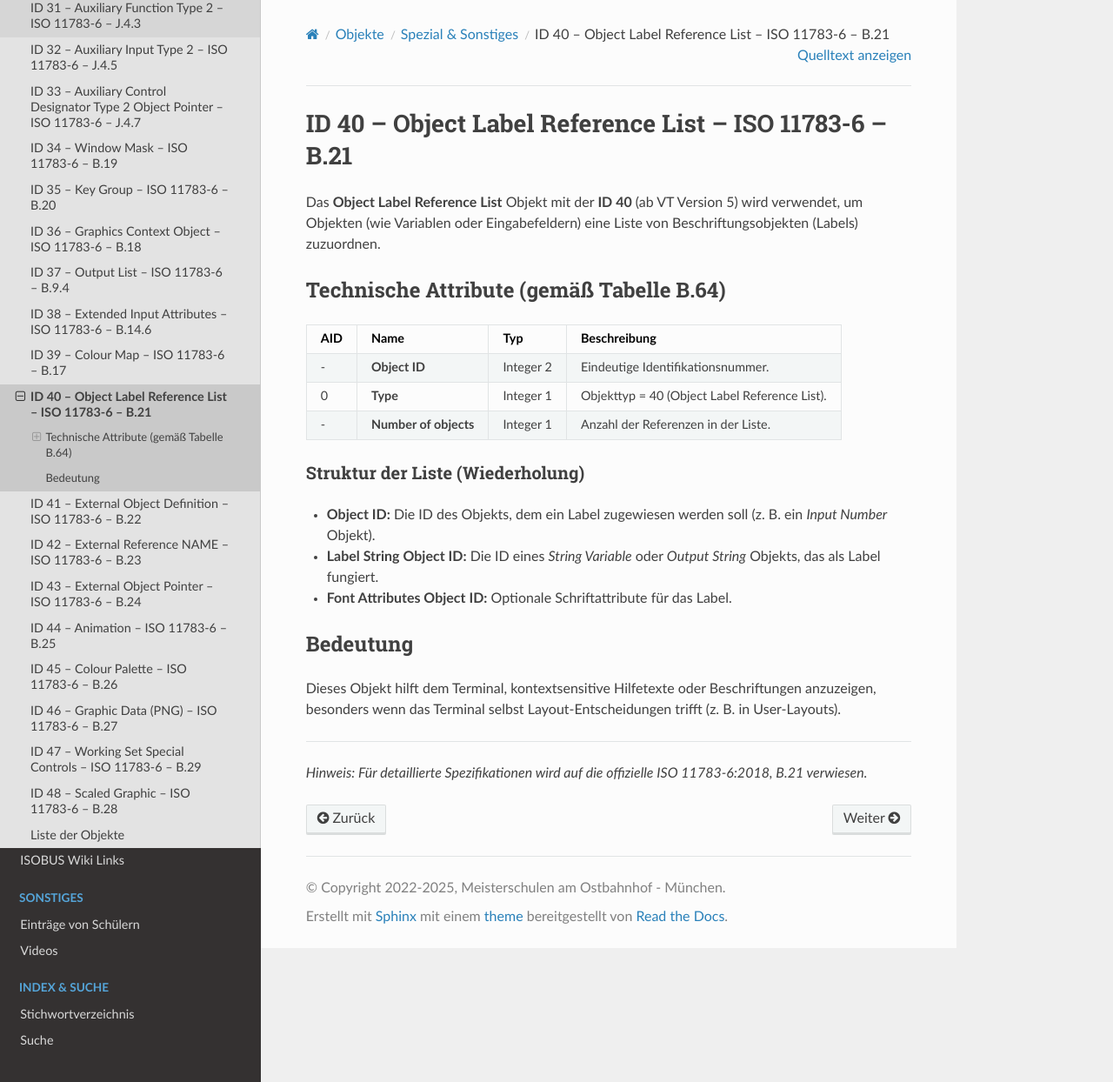
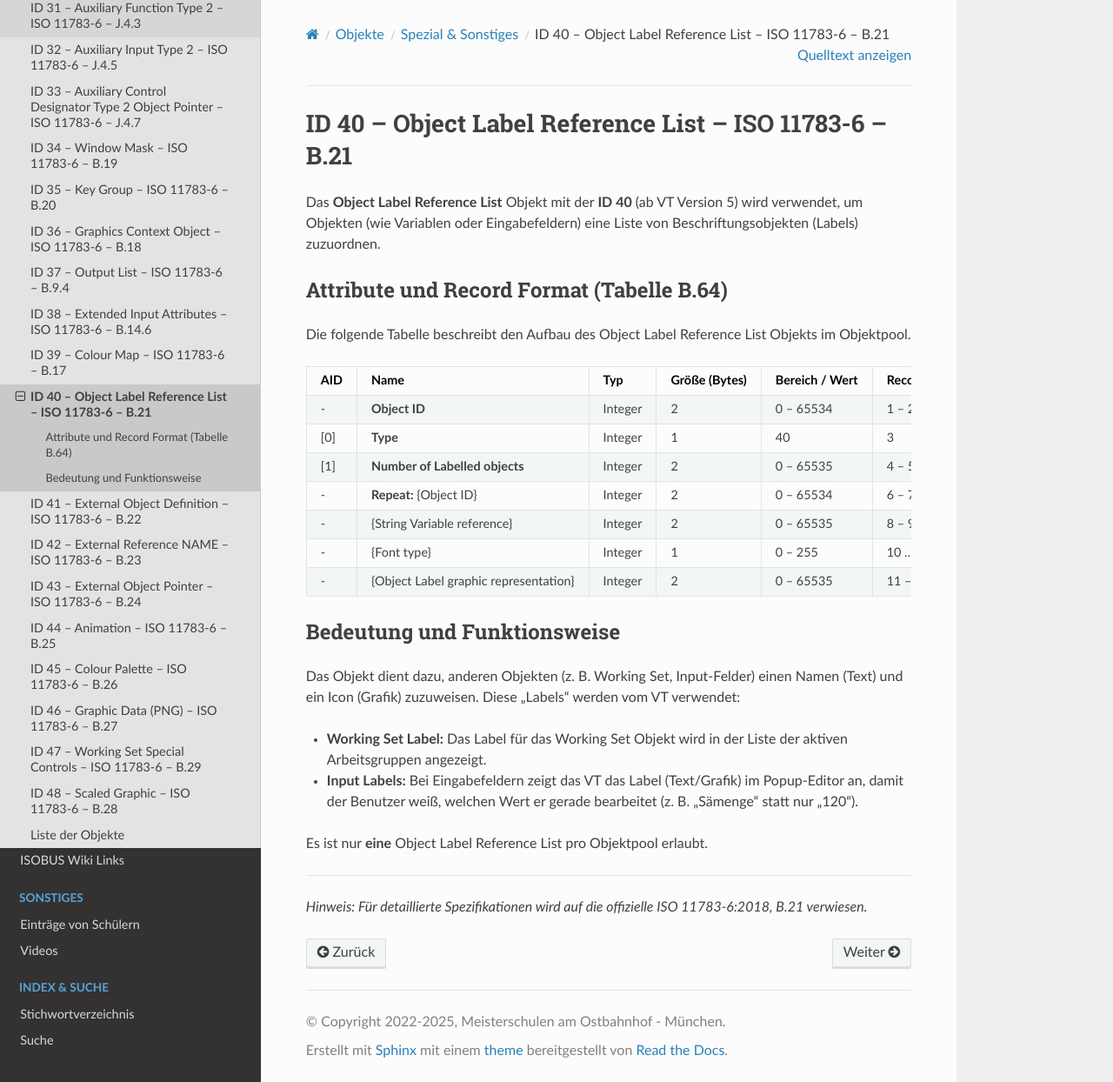
Before and after one commit to Meisterschulen-am-Ostbahnhof-Munchen/ISOBUS-VT-Objects-docs, a Sphinx documentation site: the page built from docs/isobus-objects/ID-40---Object-Label-Reference-List---ISO-11783-6---B.21.md, in a window 1280 px wide and 1244 px high. Shown: the whole window at 87% size. Built offline with Sphinx 7.4.7 and the Read the Docs theme 3.1.0, drawn with Linux system fonts in a browser that asks for light colours.

Commit message:
docs: update Object Label Reference List (ID 40) with accurate attribute table and record format from ISO 11783-6 Annex B.21

```diff
--- a/docs/isobus-objects/ID-40---Object-Label-Reference-List---ISO-11783-6---B.21.md
+++ b/docs/isobus-objects/ID-40---Object-Label-Reference-List---ISO-11783-6---B.21.md
@@ -5,21 +5,26 @@
 
 Das **Object Label Reference List** Objekt mit der **ID 40** (ab VT Version 5) wird verwendet, um Objekten (wie Variablen oder Eingabefeldern) eine Liste von Beschriftungsobjekten (Labels) zuzuordnen.
 
-## Technische Attribute (gemäß Tabelle B.64)
+### Attribute und Record Format (Tabelle B.64)
 
-| AID | Name | Typ | Beschreibung |
-| :--- | :--- | :--- | :--- |
-| - | **Object ID** | Integer 2 | Eindeutige Identifikationsnummer. |
-| 0 | **Type** | Integer 1 | Objekttyp = 40 (Object Label Reference List). |
-| - | **Number of objects** | Integer 1 | Anzahl der Referenzen in der Liste. |
+Die folgende Tabelle beschreibt den Aufbau des Object Label Reference List Objekts im Objektpool.
 
-### Struktur der Liste (Wiederholung)
-*   **Object ID:** Die ID des Objekts, dem ein Label zugewiesen werden soll (z. B. ein *Input Number* Objekt).
-*   **Label String Object ID:** Die ID eines *String Variable* oder *Output String* Objekts, das als Label fungiert.
-*   **Font Attributes Object ID:** Optionale Schriftattribute für das Label.
+| AID | Name | Typ | Größe (Bytes) | Bereich / Wert | Record Byte | Beschreibung |
+| :--- | :--- | :--- | :--- | :--- | :--- | :--- |
+| - | **Object ID** | Integer | 2 | 0 – 65534 | 1 – 2 | Eindeutige ID im Objektpool. |
+| [0] | **Type** | Integer | 1 | 40 | 3 | Objekttyp = Object Label Reference List. |
+| [1] | **Number of Labelled objects** | Integer | 2 | 0 – 65535 | 4 – 5 | Anzahl der folgenden Label-Zuweisungen. |
+| - | **Repeat:** {Object ID} | Integer | 2 | 0 – 65534 | 6 – 7 ... | Objekt-ID des zu beschriftenden Objekts (z. B. Input Number). |
+| - | {String Variable reference} | Integer | 2 | 0 – 65535 | 8 – 9 ... | Objekt-ID einer String Variable mit dem Labeltext (oder FFFFh = kein Text). |
+| - | {Font type} | Integer | 1 | 0 – 255 | 10 ... | Schriftart (siehe Annex K). Ignoriert bei WideString oder NULL. |
+| - | {Object Label graphic representation} | Integer | 2 | 0 – 65535 | 11 – 12 ... | Objekt-ID einer Grafik (Icon) für das Label (oder FFFFh = keine Grafik). |
 
-## Bedeutung
-Dieses Objekt hilft dem Terminal, kontextsensitive Hilfetexte oder Beschriftungen anzuzeigen, besonders wenn das Terminal selbst Layout-Entscheidungen trifft (z. B. in User-Layouts).
+## Bedeutung und Funktionsweise
+Das Objekt dient dazu, anderen Objekten (z. B. Working Set, Input-Felder) einen Namen (Text) und ein Icon (Grafik) zuzuweisen. Diese "Labels" werden vom VT verwendet:
+*   **Working Set Label:** Das Label für das Working Set Objekt wird in der Liste der aktiven Arbeitsgruppen angezeigt.
+*   **Input Labels:** Bei Eingabefeldern zeigt das VT das Label (Text/Grafik) im Popup-Editor an, damit der Benutzer weiß, welchen Wert er gerade bearbeitet (z. B. "Sämenge" statt nur "120").
+
+Es ist nur **eine** Object Label Reference List pro Objektpool erlaubt.
 
 ----
 *Hinweis: Für detaillierte Spezifikationen wird auf die offizielle ISO 11783-6:2018, B.21 verwiesen.*
```
